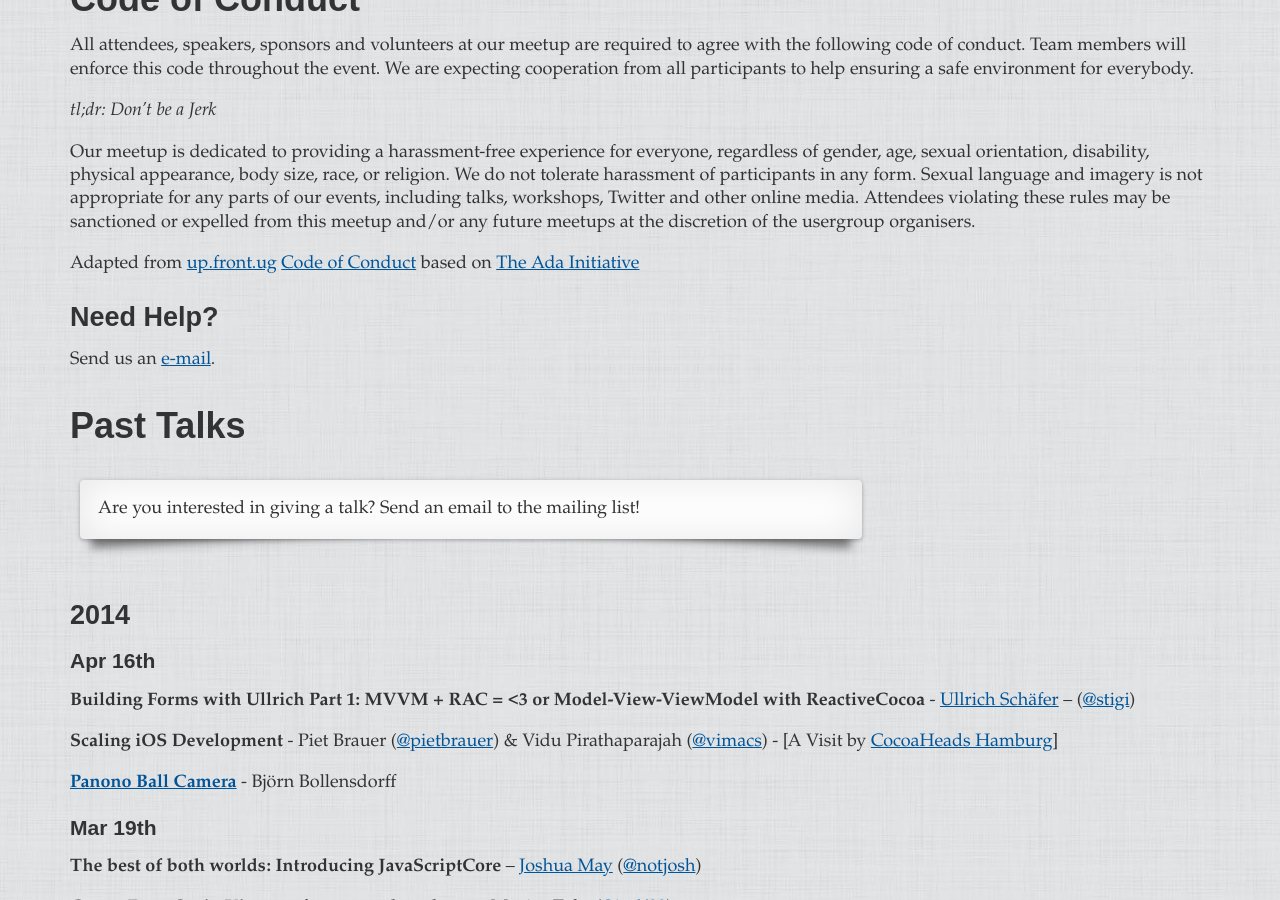
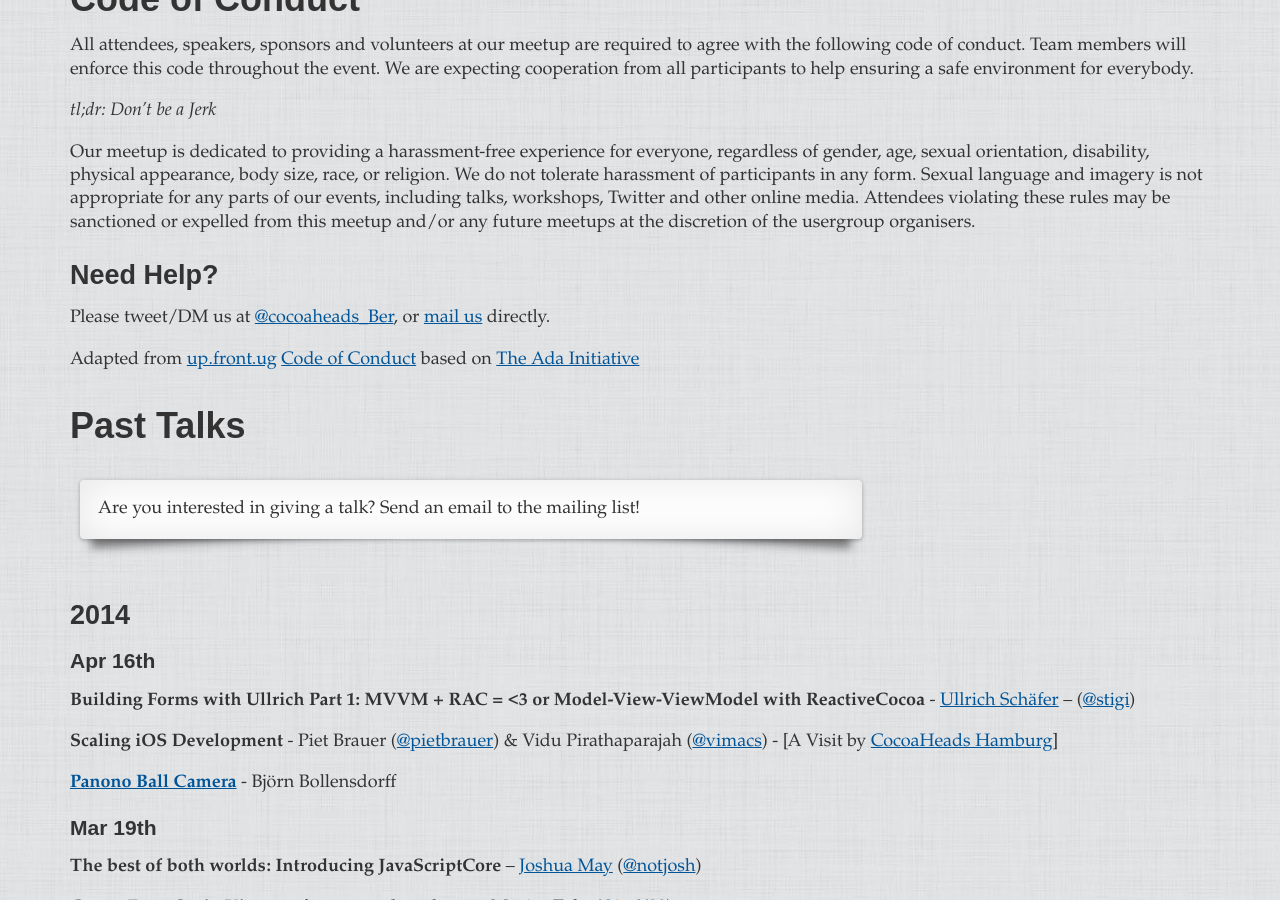
Before and after one commit to cocoaheads-berlin/cocoaheads-berlin.github.com, a Jekyll site: the page built from index.markdown, in a window 1280 px wide and 900 px high, scrolled down 1593 px. Built offline with Jekyll 4.4.1, drawn with Linux system fonts in a browser that asks for light colours; some web fonts are replaced; Markdown is read by kramdown in place of the engine named in the settings.

Commit message:
Update index.markdown

```diff
--- a/index.markdown
+++ b/index.markdown
@@ -70,11 +70,11 @@ All attendees, speakers, sponsors and volunteers at our meetup are required to a
 
 Our meetup is dedicated to providing a harassment-free experience for everyone, regardless of gender, age, sexual orientation, disability, physical appearance, body size, race, or religion. We do not tolerate harassment of participants in any form. Sexual language and imagery is not appropriate for any parts of our events, including talks, workshops, Twitter and other online media. Attendees violating these rules may be sanctioned or expelled from this meetup and/or any future meetups at the discretion of the usergroup organisers.
 
+## Need Help?
+Please tweet/DM us at [@cocoaheads_Ber](https://twitter.com/cocoaheads_BER), or [mail us](mailto:engin<at>kurutepe<dot>com) directly.
+
 Adapted from [up.front.ug](http://up.front.ug) [Code of Conduct](http://up.front.ug/codeofconduct.html) based on [The Ada Initiative](http://geekfeminism.wikia.com/wiki/Conference_anti-harassment/Policy)
 
-## Need Help?
-
-Send us an [e-mail](mailto:boris@buegling.com).
 
 #Past Talks
 
```
